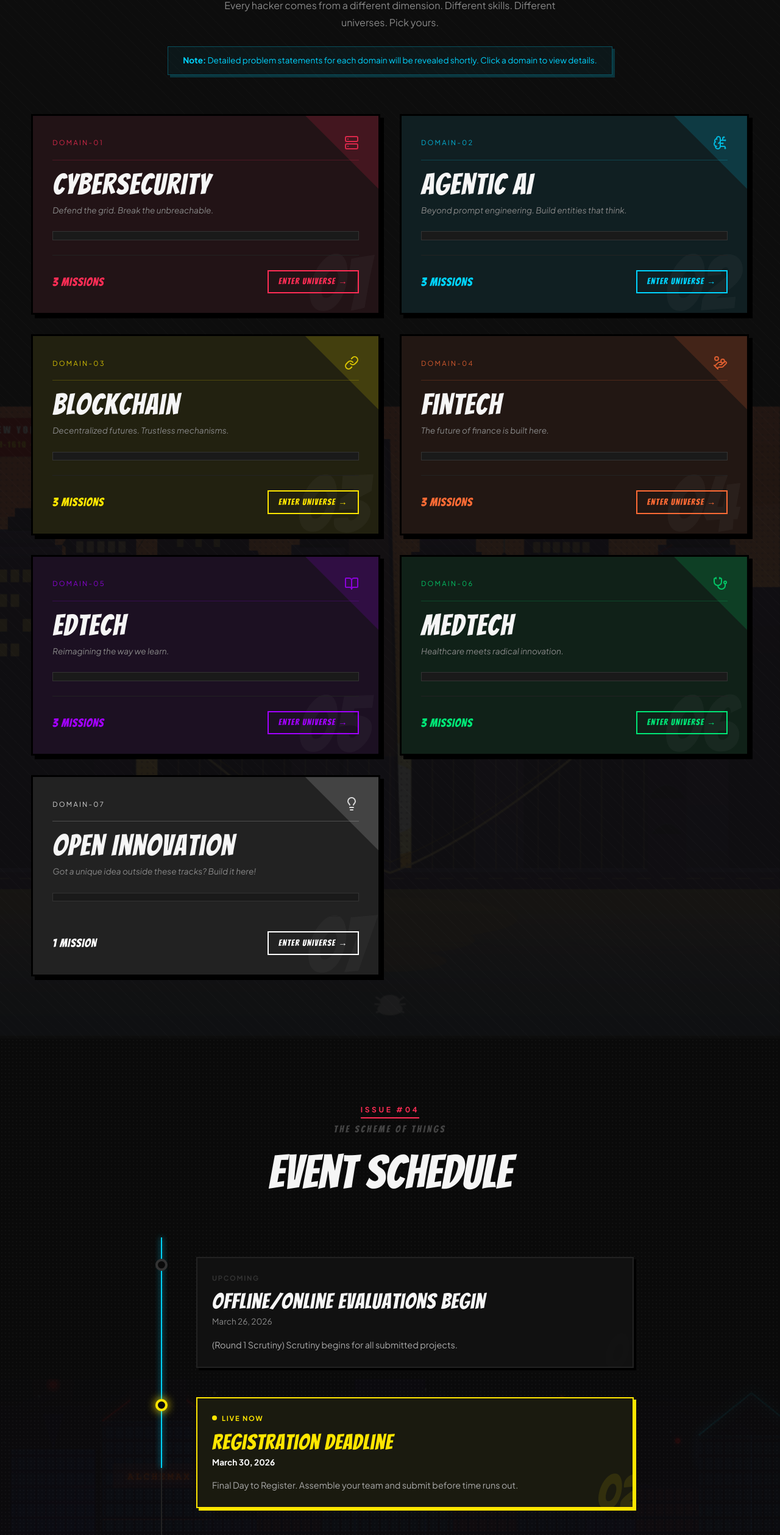
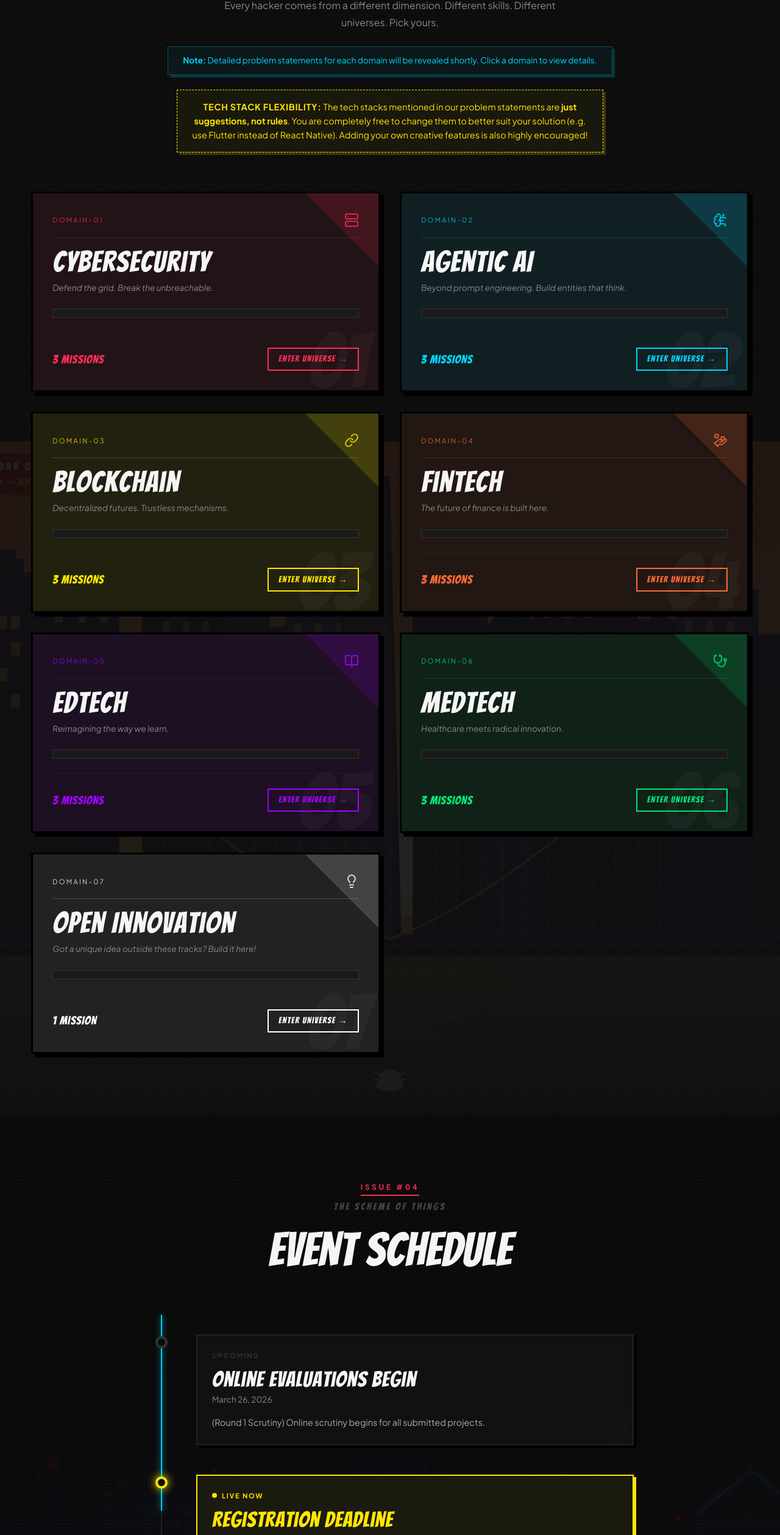
Before and after one commit to Shahpure15/velora, a React (Vite) app: page / in a window 1280 px wide. Shown: the part 2945-5462 px from the top of the page at 61% size. Built offline with nearby package versions, Linux system fonts and the light colour scheme.

Commit message:
feat: update evaluation phases to reflect online format and enhance tech stack flexibility notes across components

```diff
--- a/public/internal-guide.html
+++ b/public/internal-guide.html
@@ -515,8 +515,8 @@
                         <div class="relative">
                             <div class="absolute -left-[33px] top-0 w-4 h-4 bg-[#111] border-2 border-[#333] rotate-45"></div>
                             <div class="text-xs font-bold text-[#FF2D55] tracking-widest mb-1">MARCH 26, 2026</div>
-                            <h4 class="text-lg text-white font-bold mb-1">Offline Evaluations Commence</h4>
-                            <p class="text-sm text-[#AAAAAA]">Start of physical offline evaluations for early submitted abstracts/ideas.</p>
+                            <h4 class="text-lg text-white font-bold mb-1">Online Evaluations Commence</h4>
+                            <p class="text-sm text-[#AAAAAA]">Start of online evaluations for early submitted abstracts/ideas.</p>
                         </div>
 
                         <div class="relative">
@@ -530,7 +530,7 @@
                             <div class="absolute -left-[33px] top-0 w-4 h-4 bg-[#111] border-2 border-[#333] rotate-45"></div>
                             <div class="text-xs font-bold text-[#00D4FF] tracking-widest mb-1">APRIL 2 - 3, 2026 (TENTATIVE)</div>
                             <h4 class="text-lg text-white font-bold mb-1">Evaluations Conclude</h4>
-                            <p class="text-sm text-[#AAAAAA]">End of the offline evaluation phase. Shortlisted finalist teams for the 24-hour hackathon are finalized and announced.</p>
+                            <p class="text-sm text-[#AAAAAA]">End of the online evaluation phase. Shortlisted finalist teams for the 24-hour hackathon are finalized and announced.</p>
                         </div>
 
                         <div class="relative mt-8 border-t border-[#222] pt-8">
--- a/src/components/Footer.jsx
+++ b/src/components/Footer.jsx
@@ -14,9 +14,11 @@ const NAV_SECTIONS = [
 ]
 
 const SOCIALS = [
-  { label: '↗ Instagram', href: '#' },
-  { label: '↗ LinkedIn',  href: '#' },
-  { label: '↗ Twitter',   href: '#' },
+  { label: '↗ Instagram (Velora)', href: 'https://www.instagram.com/veloramitaoe/' },
+  { label: '↗ Instagram (Cipher)', href: 'https://www.instagram.com/ciphermitaoe/' },
+  { label: '↗ LinkedIn (Velora)',  href: 'https://linkedin.com/in/velora' },
+  { label: '↗ LinkedIn (Cipher)',  href: 'https://linkedin.com/in/cipher' },
+  { label: '↗ WhatsApp Community', href: 'https://chat.whatsapp.com/Lm6iQCUw79n5kmA5YUYEyt' },
 ]
 
 // ─── Footer Link (hover state handled inline) ─────────────────────────────────
@@ -42,6 +44,8 @@ function FooterLink({ children, onClick, href }) {
     return (
       <a
         href={href}
+        target="_blank"
+        rel="noopener noreferrer"
         style={style}
         onMouseEnter={() => setHovered(true)}
         onMouseLeave={() => setHovered(false)}
@@ -210,8 +214,8 @@ export default function Footer() {
             }}>
               Questions?
             </div>
-            <FooterLink href="mailto:cipherit.mitaoe@gmail.com">
-              cipherit.mitaoe@gmail.com
+            <FooterLink href="mailto:velora.cipher@gmail.com">
+              velora.cipher@gmail.com
             </FooterLink>
           </div>
         </div>
--- a/src/components/Tracks.jsx
+++ b/src/components/Tracks.jsx
@@ -396,7 +396,7 @@ export default function Tracks() {
         fontSize: '0.85rem',
         color: '#00D4FF',
         textAlign: 'center',
-        margin: '0 auto 4rem auto',
+        margin: '0 auto 1.5rem auto',
         padding: '0.75rem 1.5rem',
         background: 'rgba(0, 212, 255, 0.05)',
         border: '1px solid rgba(0, 212, 255, 0.3)',
@@ -405,6 +405,24 @@ export default function Tracks() {
       }}>
         <span style={{ fontWeight: 'bold' }}>Note: </span>
         Detailed problem statements for each domain will be revealed shortly. Click a domain to view details.
+      </div>
+
+      {/* Tech Stack Flexibility Note */}
+      <div style={{
+        fontFamily: "'Plus Jakarta Sans', sans-serif",
+        fontSize: '0.9rem',
+        color: '#FFE600',
+        textAlign: 'center',
+        margin: '0 auto 4rem auto',
+        padding: '1rem 1.5rem',
+        background: 'rgba(255, 230, 0, 0.05)',
+        border: '1px dashed #FFE600',
+        boxShadow: '4px 4px 0 rgba(255, 230, 0, 0.2)',
+        maxWidth: '700px',
+        lineHeight: 1.6
+      }}>
+        <span style={{ fontWeight: 800, letterSpacing: '0.05em' }}>TECH STACK FLEXIBILITY: </span>
+        The tech stacks mentioned in our problem statements are <strong>just suggestions, not rules</strong>. You are completely free to change them to better suit your solution (e.g. use Flutter instead of React Native). Adding your own creative features is also highly encouraged!
       </div>
 
       {/* Grid */}
--- a/src/data/faqs.js
+++ b/src/data/faqs.js
@@ -17,7 +17,7 @@ export const faqs = [
   {
     id: 4,
     question: 'What happens in Round 1?',
-    answer: 'Round 1 is an online submission round. Teams submit their project idea as a PPT or video.',
+    answer: 'Round 1 is an online submission and evaluation round. Teams submit their project idea as a PPT or video, which is then evaluated online.',
   },
   {
     id: 5,
--- a/src/data/timeline.js
+++ b/src/data/timeline.js
@@ -1,9 +1,9 @@
 export const timeline = [
   {
     phase: '01',
-    title: 'Offline/Online Evaluations Begin',
+    title: 'Online Evaluations Begin',
     date: 'March 26, 2026',
-    description: '(Round 1 Scrutiny) Scrutiny begins for all submitted projects.',
+    description: '(Round 1 Scrutiny) Online scrutiny begins for all submitted projects.',
     status: 'upcoming',
     actionWord: 'WAIT!',
   },
@@ -18,9 +18,9 @@ export const timeline = [
   },
   {
     phase: '03',
-    title: 'Offline/Online Evaluations End',
+    title: 'Online Evaluations End',
     date: 'April 3, 2026',
-    description: 'The end of Round 1 Scrutiny.',
+    description: 'The end of Round 1 Online Scrutiny.',
     status: 'upcoming',
     actionWord: 'CONCLUDE!',
   },
--- a/src/pages/ProblemsPage.jsx
+++ b/src/pages/ProblemsPage.jsx
@@ -105,10 +105,38 @@ export default function ProblemsPage() {
           fontSize: '1rem',
           lineHeight: 1.7,
           maxWidth: '600px',
-          marginBottom: '4rem',
+          marginBottom: '2rem',
         }}>
           All domain challenges in one place. Expand any problem to see the mission brief and required deliverables.
         </p>
+
+        {/* IMPORTANT FLEXIBILITY NOTE */}
+        <div style={{
+          background: 'rgba(255, 230, 0, 0.1)',
+          border: '2px dashed #FFE600',
+          padding: '1.5rem',
+          marginBottom: '4rem',
+          position: 'relative',
+          boxShadow: '4px 4px 0 rgba(255, 230, 0, 0.2)'
+        }}>
+          <div style={{
+            position: 'absolute',
+            top: '-14px',
+            left: '16px',
+            background: '#000',
+            padding: '0 8px',
+            color: '#FFE600',
+            fontFamily: "'Bangers', cursive",
+            fontSize: '1.3rem',
+            letterSpacing: '0.05em'
+          }}>
+            SYSTEM OVERRIDE: TECH STACK FLEXIBILITY
+          </div>
+          <p style={{ color: '#eee', fontSize: '0.95rem', lineHeight: 1.6, margin: 0 }}>
+            The tech stacks and specific technical requirements mentioned in the problem statements are <strong>just suggestions, not rules</strong>.
+            You are entirely free to change the tech stack to better suit your solution! For example, if a statement suggests React Native, you can build a React PWA, a Flutter app, or a native Android app instead. Adding your own creative features is also highly encouraged. Choose the weapons you know best.
+          </p>
+        </div>
 
         {/* Domain sections */}
         <div style={{ display: 'flex', flexDirection: 'column', gap: '4rem' }}>
```
